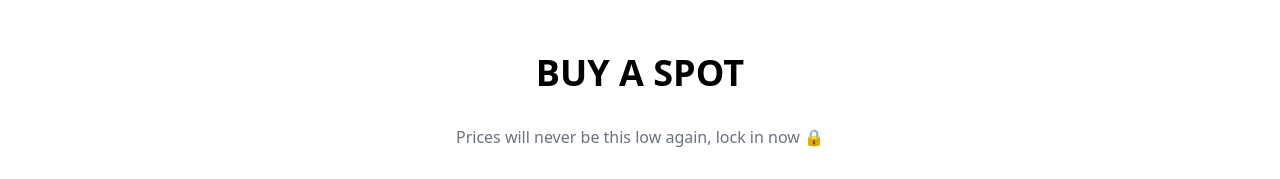
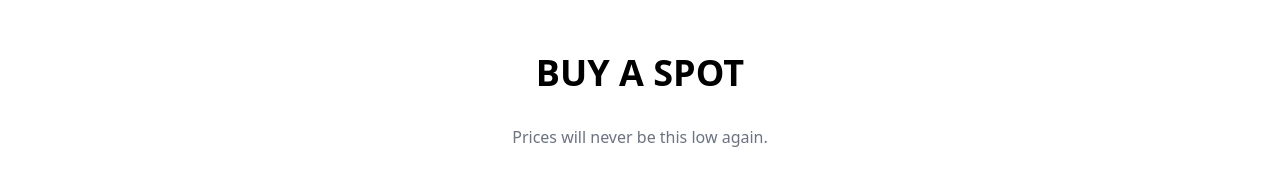
Before and after one commit to galcohavy10/GlidePrompt, a React (Create React App) app in the folder src/frontend/: page / in a window 1280 px wide. Shown: the part 2540-2719 px from the top of the page. Built offline with nearby package versions, Linux system fonts and the light colour scheme.

Commit message:
Update Cards.jsx
fixed grandfathering statement

```diff
--- a/src/frontend/src/components/Cards.jsx
+++ b/src/frontend/src/components/Cards.jsx
@@ -14,7 +14,7 @@ const Cards = () => {
         </h1>
 
         <p className='text-center text-gray-500 mb-20'>
-        Prices will never be this low again, lock in now 🔒
+        Prices will never be this low again.
         </p>
 
       {/* Cards Section */}
```
